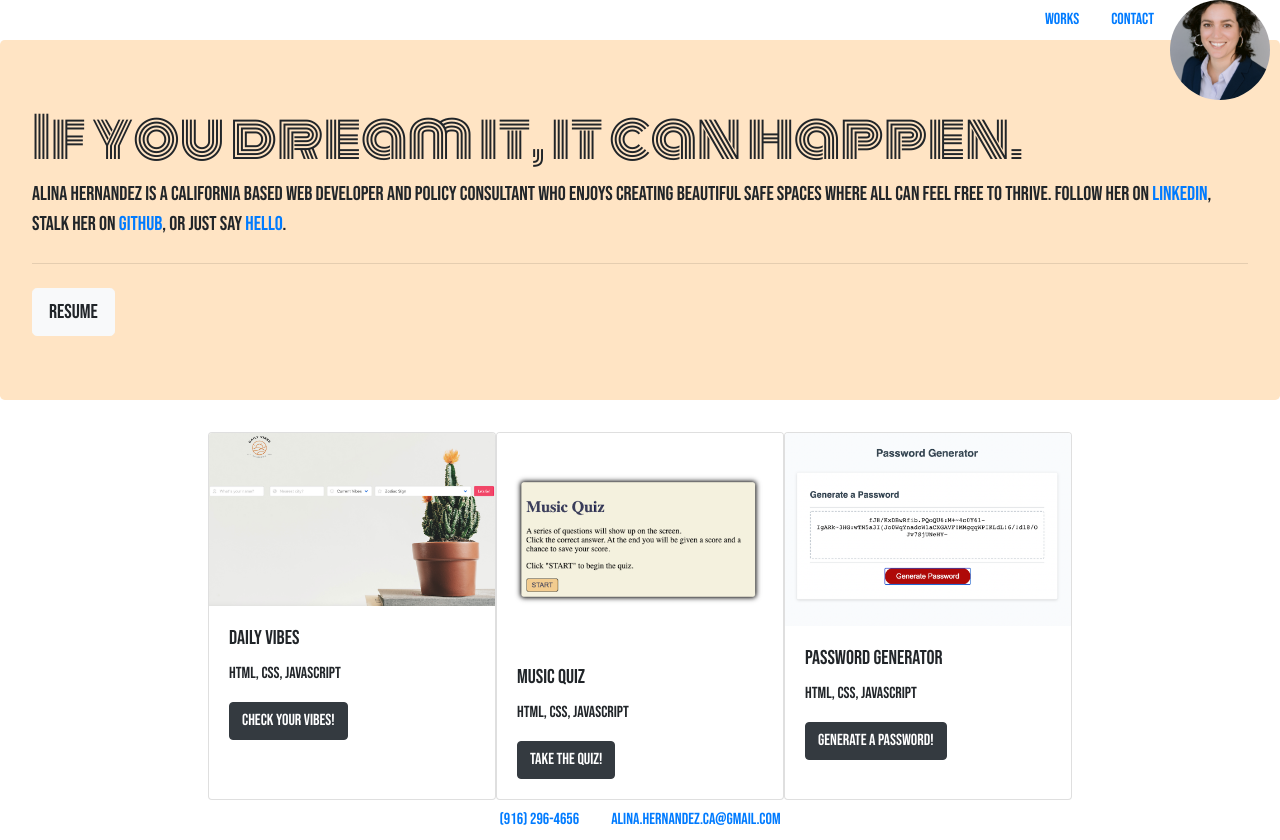
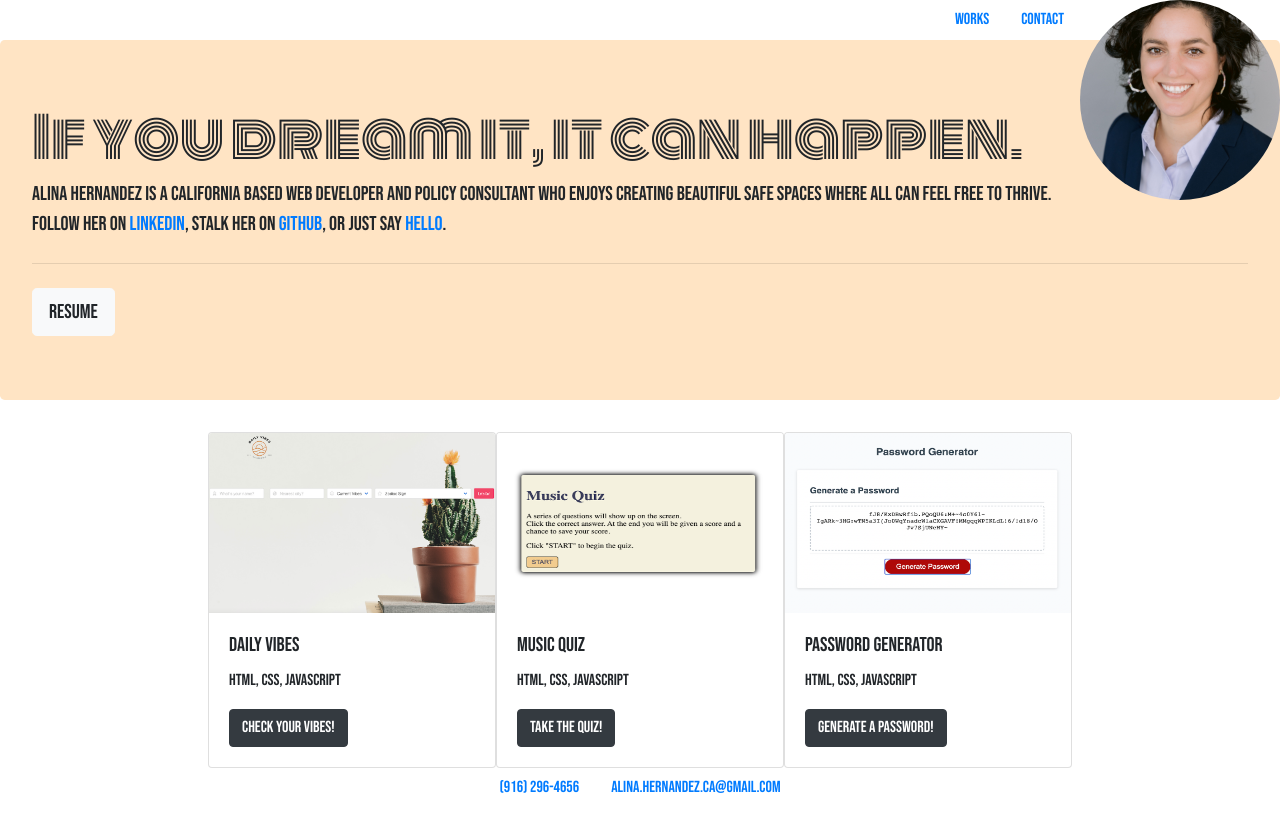
Before and after one commit to truethatplaya/fresh-to-death, a plain HTML site: page index.html in a window 1280 px wide. After the commit the page ends 808 px from the top, so only its background shows below. Drawn offline with nearby package versions, Linux system fonts and the light colour scheme.

Commit message:
changed img size on cards.

```diff
--- a/assets/css/style.css
+++ b/assets/css/style.css
@@ -12,10 +12,15 @@
 
 #headshotAlina {
   position: relative;
-  width: 100px;
-  height: 100px;
+  width: 200px;
+  height: 200px;
   object-fit: cover;
-  border-radius: 50px;
+  border-radius: 100px;
   float: right;
-  margin-right: 10px;
+  margin-right: 20 px;
 }
+
+img.medium {
+  width: 286px;
+  height: 180px;
+}
--- a/index.html
+++ b/index.html
@@ -86,7 +86,7 @@
       <div class="card" style="width: 18rem">
         <img
           src="./assets/images/DailyVibes-screenshot.png"
-          class="card-img-top"
+          class="card-img-top medium"
           alt="screenshot of Daily Vibes Project 1"
         />
         <div class="card-body">
@@ -102,7 +102,7 @@
       <div class="card" style="width: 18rem">
         <img
           src="./assets/images/music-quiz-screenshot.png"
-          class="card-img-top"
+          class="card-img-top medium"
           alt="screenshot of Music Quiz"
         />
         <div class="card-body">
@@ -118,7 +118,7 @@
       <div class="card" style="width: 18rem">
         <img
           src="./assets/images/password-generator-screenshot.png"
-          class="card-img-top"
+          class="card-img-top medium"
           alt="screenshot of a password generator"
         />
         <div class="card-body">
```
